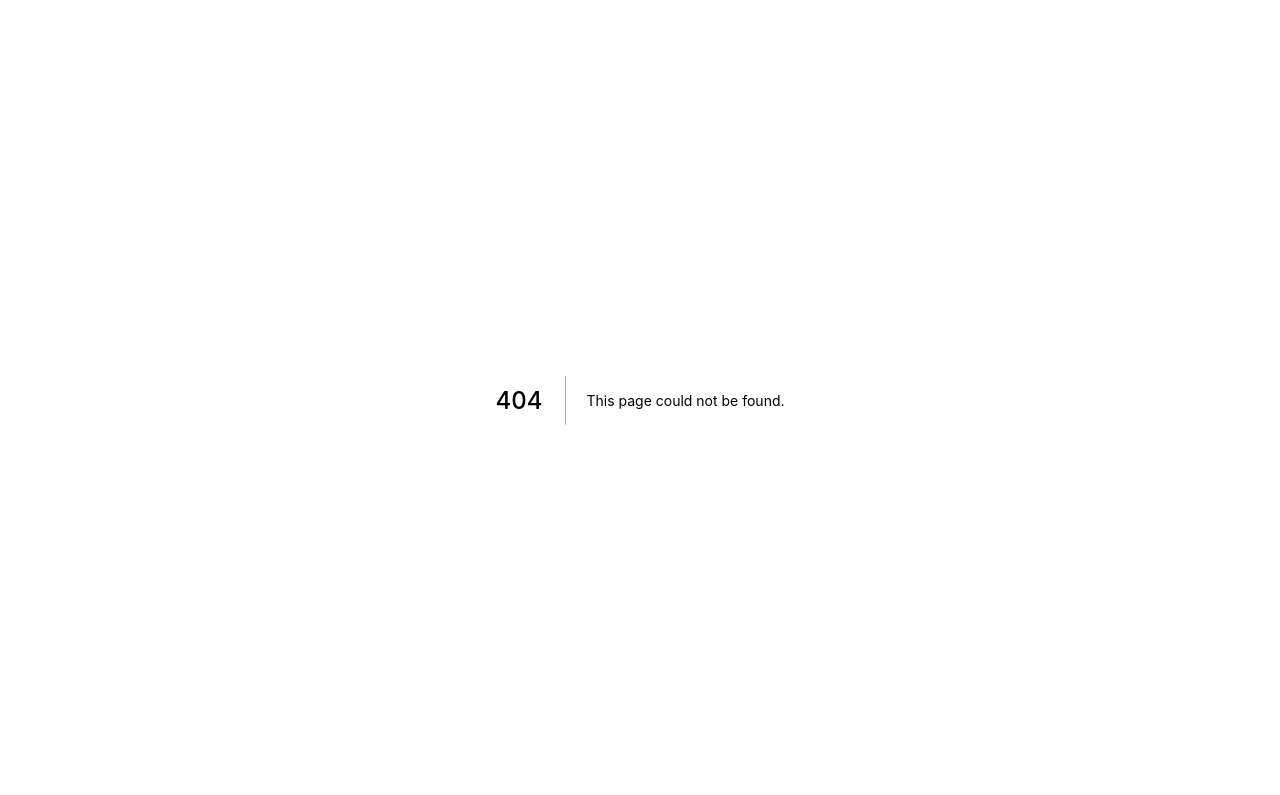
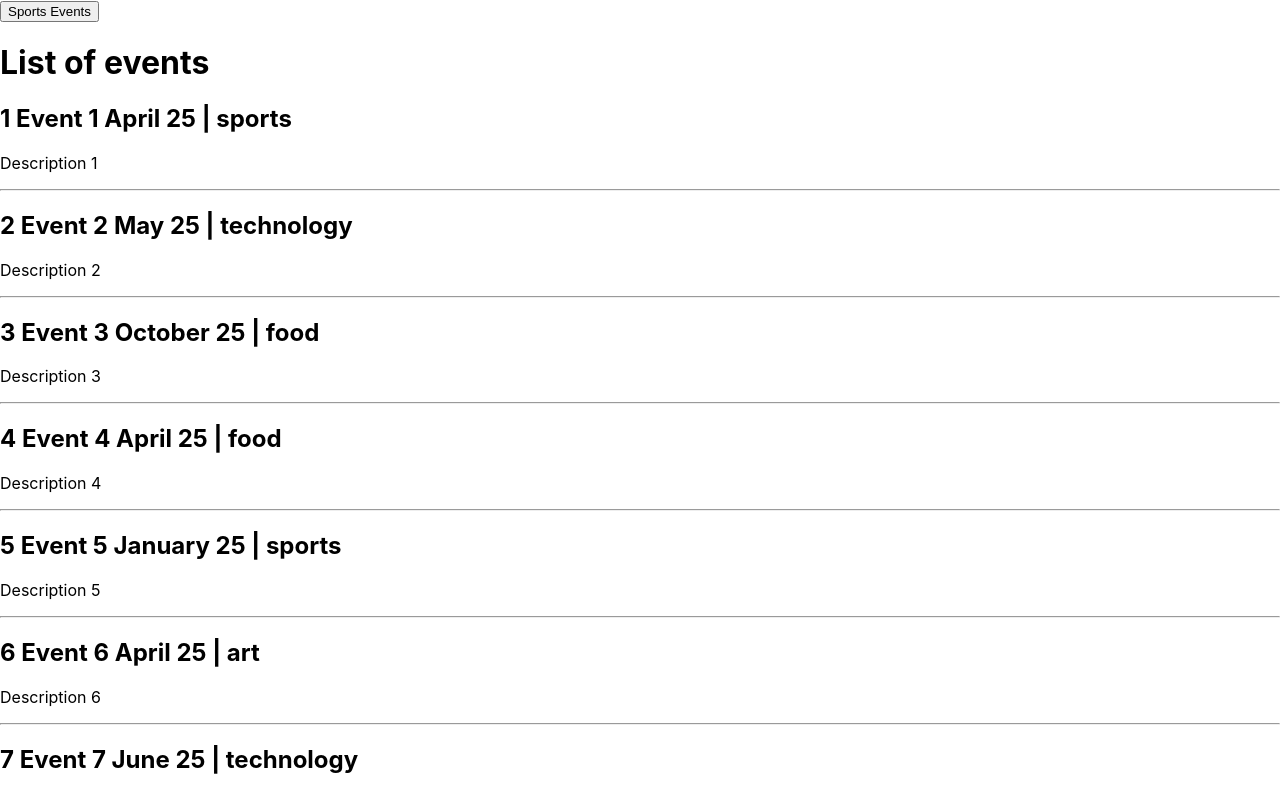
Before and after one commit to SumanHansada/nextjs, a Next.js app in the folder next-pre-rendering/: page /events in a window 1280 px wide. Before the commit this address had no page. Shown: the top 795 px of the page. Built offline with nearby package versions, Linux system fonts and the light colour scheme; data requests are answered from the project's data file.

Commit message:
pre-rendering + client-side data fetching

```diff
--- a/next-pre-rendering/db.json
+++ b/next-pre-rendering/db.json
@@ -44,5 +44,77 @@
       "price": 1500,
       "description": "Description 3"
     }
+  ],
+  "events": [
+    {
+      "id": 1,
+      "title": "Event 1",
+      "description": "Description 1",
+      "category": "sports",
+      "date": "April 25"
+    },
+    {
+      "id": 2,
+      "title": "Event 2",
+      "description": "Description 2",
+      "category": "technology",
+      "date": "May 25"
+    },
+    {
+      "id": 3,
+      "title": "Event 3",
+      "description": "Description 3",
+      "category": "food",
+      "date": "October 25"
+    },
+    {
+      "id": 4,
+      "title": "Event 4",
+      "description": "Description 4",
+      "category": "food",
+      "date": "April 25"
+    },
+    {
+      "id": 5,
+      "title": "Event 5",
+      "description": "Description 5",
+      "category": "sports",
+      "date": "January 25"
+    },
+    {
+      "id": 6,
+      "title": "Event 6",
+      "description": "Description 6",
+      "category": "art",
+      "date": "April 25"
+    },
+    {
+      "id": 7,
+      "title": "Event 7",
+      "description": "Description 7",
+      "category": "technology",
+      "date": "June 25"
+    },
+    {
+      "id": 8,
+      "title": "Event 8",
+      "description": "Description 8",
+      "category": "sports",
+      "date": "February 25"
+    },
+    {
+      "id": 9,
+      "title": "Event 9",
+      "description": "Description 9",
+      "category": "food",
+      "date": "April 25"
+    },
+    {
+      "id": 10,
+      "title": "Event 10",
+      "description": "Description 10",
+      "category": "sports",
+      "date": "August 5"
+    }
   ]
 }
--- /dev/null
+++ b/next-pre-rendering/pages/events.js
@@ -0,0 +1,50 @@
+import { useRouter } from "next/router";
+import { useState } from "react";
+
+function EventList({ eventList }) {
+  const [events, setEvents] = useState(eventList);
+  const router = useRouter();
+
+  const fetchSportsEvents = async () => {
+    const response = await fetch(
+      "http://localhost:4000/events?category=sports"
+    );
+    const data = await response.json();
+    setEvents(data);
+    router.push("/events?category=sports", undefined, { shallow: true });
+  };
+  return (
+    <>
+      <button onClick={fetchSportsEvents}>Sports Events</button>
+      <h1>List of events</h1>
+      {events.map((event) => {
+        return (
+          <div key={event.id}>
+            <h2>
+              {event.id} {event.title} {event.date} | {event.category}
+            </h2>
+            <p>{event.description}</p>
+            <hr />
+          </div>
+        );
+      })}
+    </>
+  );
+}
+
+export default EventList;
+
+export async function getServerSideProps(context) {
+  const { query } = context;
+  const { category } = query;
+  const queryString = category ? "category=sports" : "";
+
+  const response = await fetch(`http://localhost:4000/events?${queryString}`);
+  const data = await response.json();
+
+  return {
+    props: {
+      eventList: data,
+    },
+  };
+}
```
